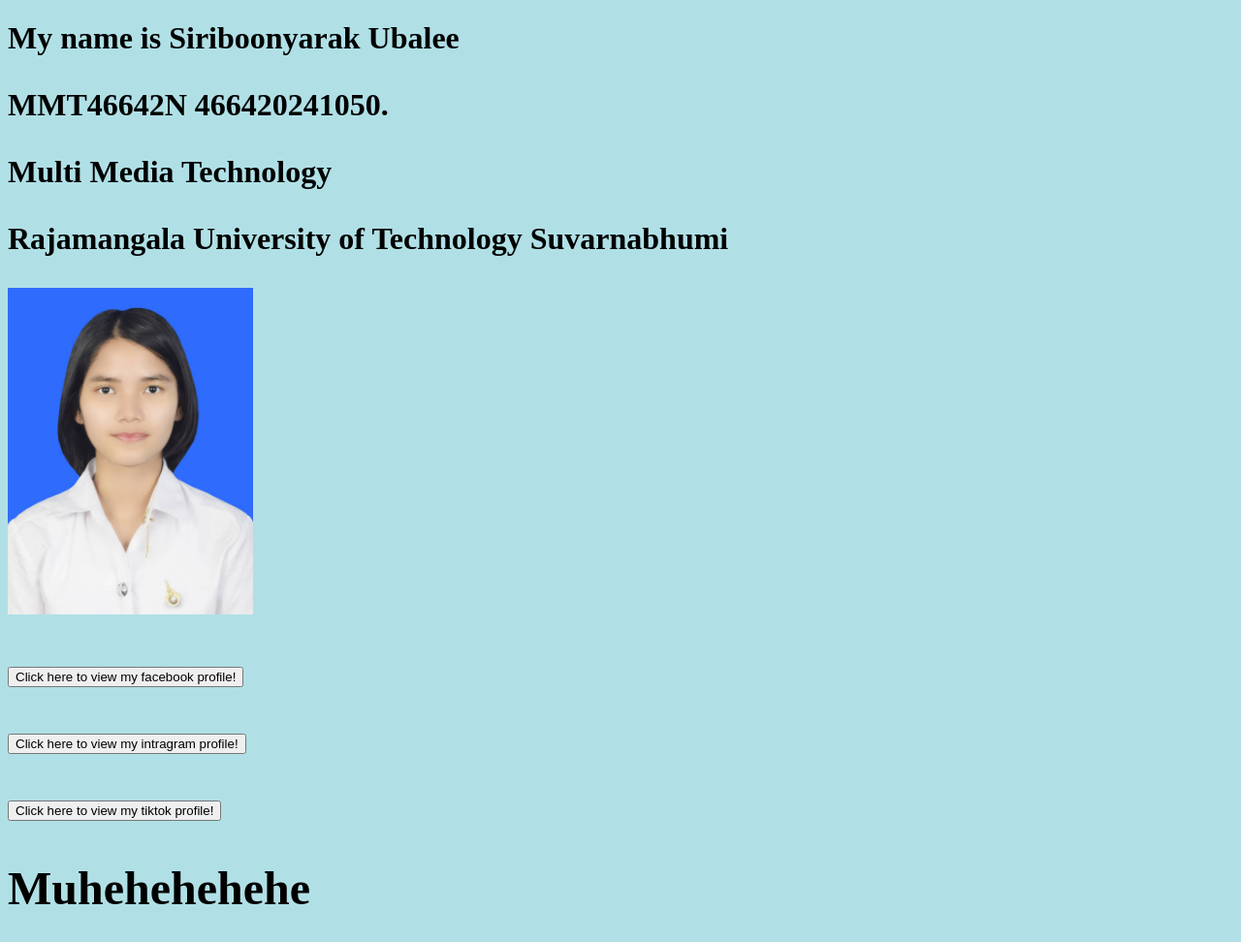
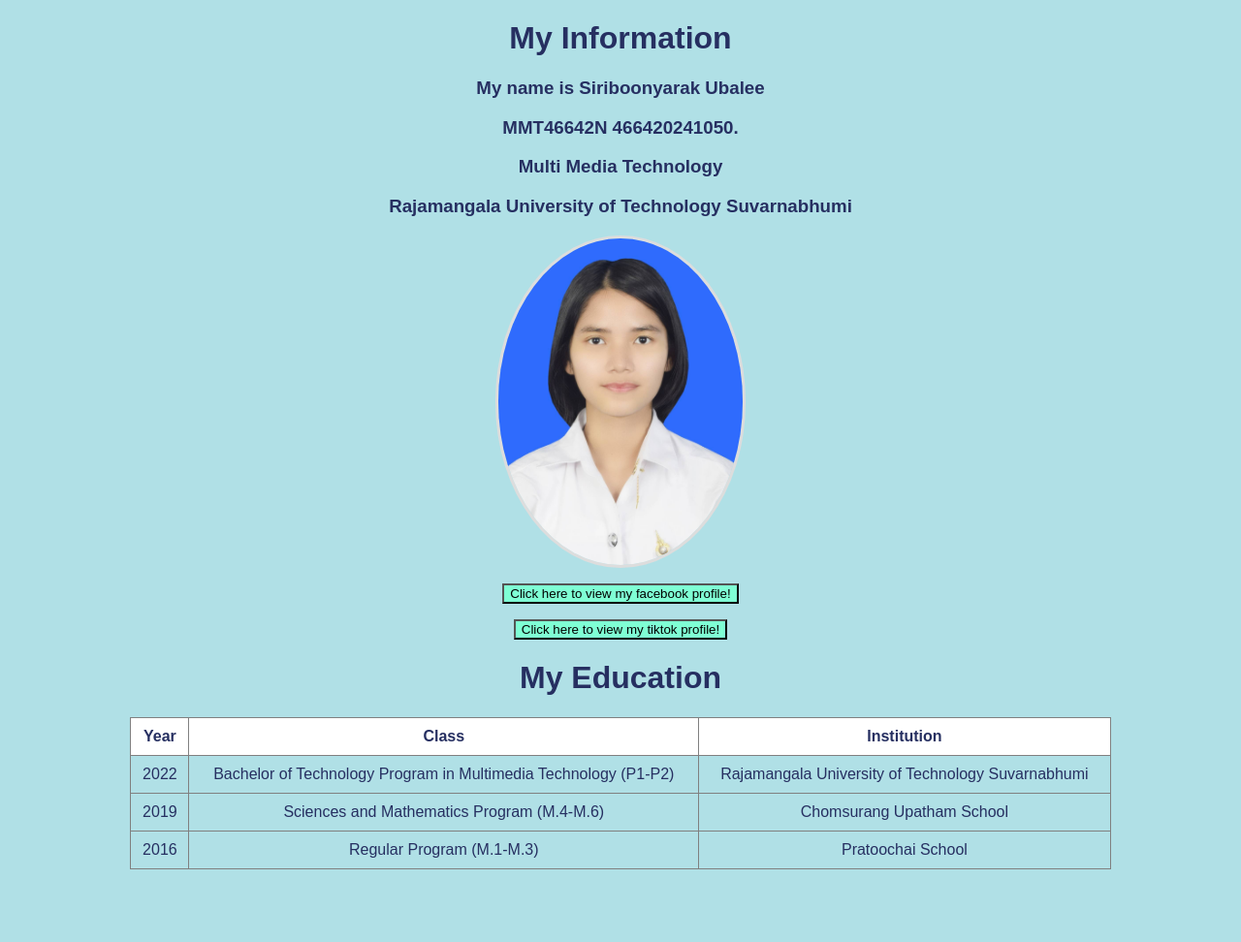
Before and after one commit to Siriboonyarak/My-Profile, a plain HTML site: page index.html in a window 1280 px wide. Shown: the whole page at 97% size. After the commit the page ends 905 px from the top, so only its background shows below. Drawn offline with Linux system fonts and the light colour scheme; a web font is replaced by a local one.

Commit message:
Add files via upload

```diff
--- a/index.html
+++ b/index.html
@@ -1,18 +1,49 @@
 <!DOCTYPE html>
 <html>
-
 	<head>
 		<title>Magaron</title>
+		<link rel="preconnect" href="https://fonts.googleapis.com">
+		<link rel="preconnect" href="https://fonts.gstatic.com" crossorigin>
+		<link href="https://fonts.googleapis.com/css2?family=Anuphan:wght@100..700&display=swap" rel="stylesheet">
 	</head>
 	<body style="background-color:powderblue;">
 
-<h1>My name is Siriboonyarak Ubalee<h/1>
-<p>MMT46642N 466420241050.</p>
-<p>Multi Media Technology</p>
-<p>Rajamangala University of Technology Suvarnabhumi</p>
-<img src="img/IMG.jpg" alt="Nyself" style="width: 20%; text-align: center;"
+		<style>
+			body {
+				font-family: "Anuphan", sans-serif;
+				color: rgb(38, 47, 97);
+				text-align: center;
+			}
 
-<img src="img/images.jpg" alt="jyself" style="width: 30%; text-align: center;">
+			button {
+				background-color: aquamarine;
+			}
+
+			button:hover {
+				background-color: chocolate;
+			}
+
+
+			.img-circle {
+				width: 20%;
+				border-radius: 50%;
+				text-align: center;
+				margin: auto;
+				display: block;
+				border: 3px solid #ddd;
+			}
+
+		</style>
+
+	<h1>My Information</h1>
+	<h3>My name is Siriboonyarak Ubalee</h3>
+	<h3>MMT46642N 466420241050.</h3>
+	<h3>Multi Media Technology</h3>
+	<h3>Rajamangala University of Technology Suvarnabhumi</h3>
+
+
+	<img src="img/IMG.jpg" alt="Nyself" class="img-circle">
+
 
 	<p>
 		<a href="https://www.facebook.com/share/18CfW2Ef6g/" target="_blank">
@@ -20,18 +51,40 @@
 		</a>
 	</p>
 	<p>
-	<a href="https://www.intragram.com/bx_blurry/profilecard/?igsh=MWtzeWhkeDhvOTDkaA==" target="_blank">
-	<button>Click here to view my intragram profile!</button>
-	</a>
-</p>
-<p>
-	<a href="https://www.tiktok.com/@kappiera?_t=8rg69v6qZIv&_r=1==" target="_blank">
+		<a href="https://www.tiktok.com/@kapiiera?_t=8rg69v6qZIv&_r=1==" target="_blank">
 		<button>Click here to view my tiktok profile!</button>
 		</a>
 	</p>
 
+	<h1>My Education</h1>
 
-<h2>Muhehehehehe</h2>
+	<table border="1" cellpadding="10" cellspacing="0"
+	style="width: 80%; margin: auto; border-collapse: collapse; text-align: center;">
+	<thead>
+		<tr style="background-color:#ffffff; text-align: center;">
+			<th style="text-align:center;">Year</th>
+			<th style="text-align:center;">Class</th>
+			<th style="text-align:center;">Institution</th>
+		</tr>
+	</thead>
+	<tbody>
+		<tr>
+			<td style="text-align: center;">2022</td>
+			<td>Bachelor of Technology Program in Multimedia Technology (P1-P2)</td>
+			<td>Rajamangala University of Technology Suvarnabhumi</td>
+		</tr>
+		<tr>
+			<td style="text-align: center;">2019</td>
+			<td>Sciences and Mathematics Program (M.4-M.6)</td>
+			<td>Chomsurang Upatham School</td>
+		</tr>
+		<tr>
+			<td style="text-align: center;">2016</td>
+			<td>Regular Program (M.1-M.3)</td>
+			<td>Pratoochai School</td>
+		</tr>
+	</tbody>
+</table>
 
 
 	</body>
```
Lines whose indentation alone changed are shown as unchanged.
